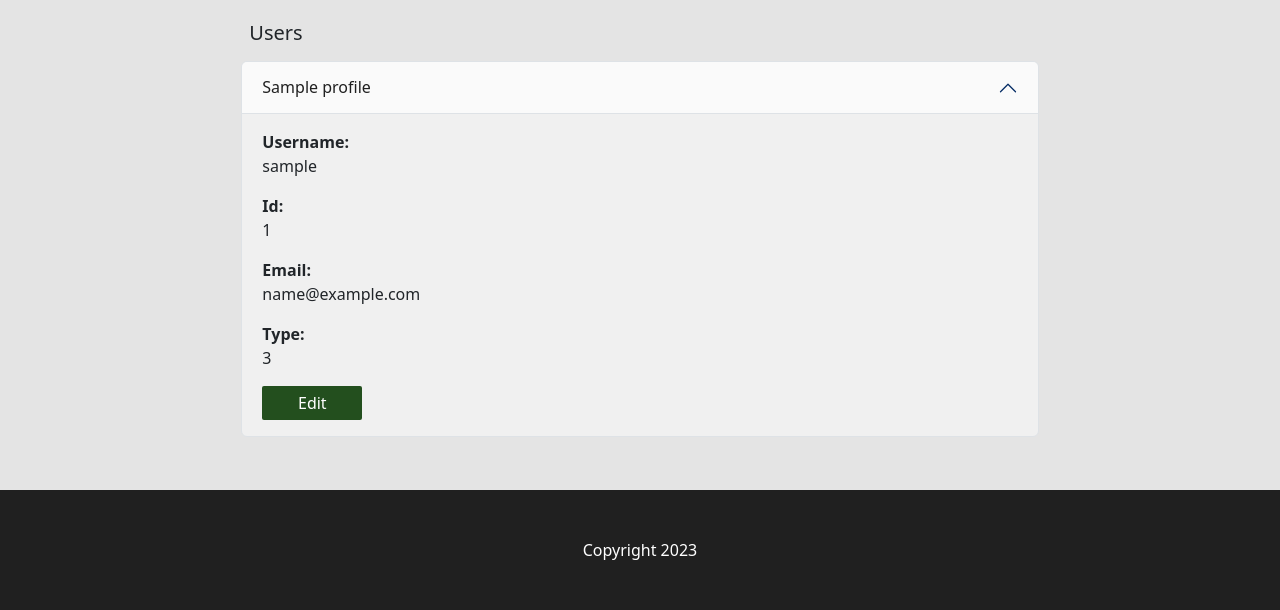
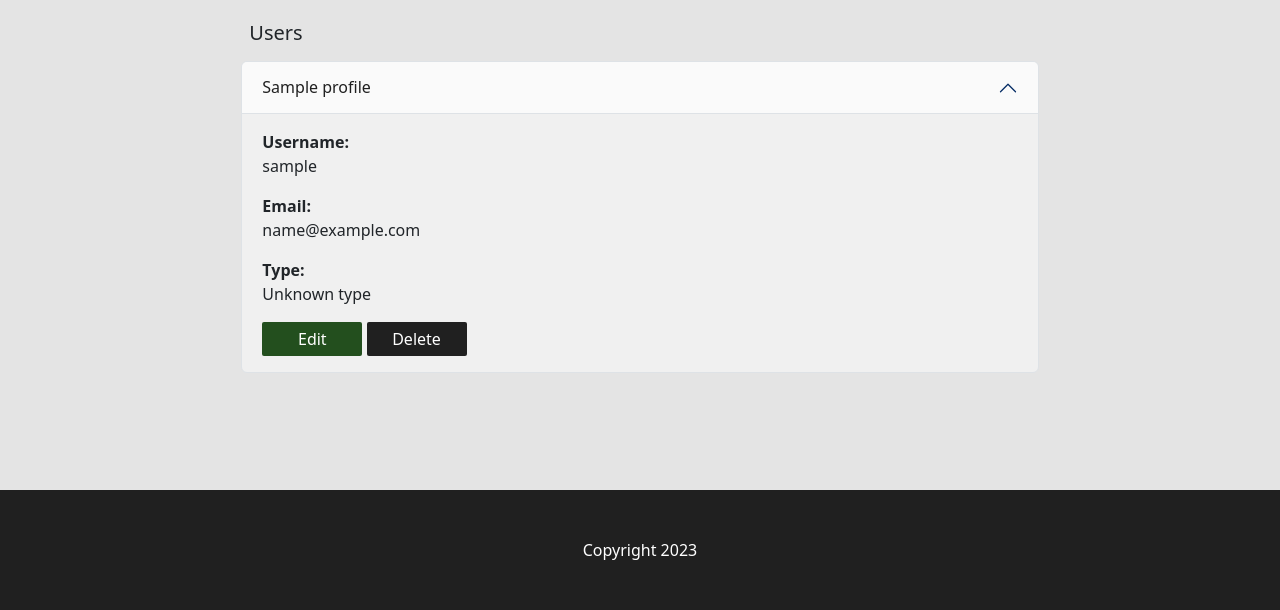
Before and after one commit to andrebraga7/the-maintenance-co, a Django app: page /manager/show-users in a window 1280 px wide, after a click that opens the changed part. Shown: the part 194-804 px from the top of the page. Run offline with Django 3.2, Linux system fonts and the light colour scheme; tables that the repository leaves empty hold one stand-in row (values such as "Sample post"); some libraries are stand-ins or nearby versions.

Commit message:
Add the delete user view and template

```diff
--- a/manager_dashboard/models.py
+++ b/manager_dashboard/models.py
@@ -10,7 +10,7 @@ USER_TYPES = ((3, 'Client'), (2, 'Employee'), (1, 'Manager'))
 class Profile(models.Model):
     user = models.OneToOneField(User, on_delete=models.CASCADE)
     name = models.CharField(max_length=20)
-    type = models.IntegerField(choices=USER_TYPES)
+    type = models.IntegerField(choices=USER_TYPES, default=3)
 
     class Meta:
         permissions = [
--- a/manager_dashboard/urls.py
+++ b/manager_dashboard/urls.py
@@ -5,5 +5,6 @@ urlpatterns = [
     path('manager/jobs-list', views.JobsList.as_view(), name='jobs_list'),
     path('manager/signup', views.CustomSignupView.as_view(), name='account_signup'),
     path('manager/show-users', views.ShowUsers.as_view(), name='show_users'),
-    path('manager/<user_id>', views.EditUser.as_view(), name='edit_user'),
+    path('manager/edit_<user_id>', views.EditUser.as_view(), name='edit_user'),
+    path('manager/delete_<user_id>', views.DeleteUser.as_view(), name='delete_user'),
 ]
--- a/manager_dashboard/views.py
+++ b/manager_dashboard/views.py
@@ -49,8 +49,7 @@ class JobsList(View):
 class ShowUsers(View):
 
     def get(self, request):
-        users = User.objects.all().filter(
-            profile__name__isnull=False).order_by('profile__name')
+        users = User.objects.all().order_by('profile__name')
 
         return render(
             request,
@@ -63,8 +62,8 @@ class EditUser(View):
 
     def get(self, request, user_id, *args, **kwargs):
         edit_user = get_object_or_404(User, id=user_id)
-        form1 = EditUserForm(instance=edit_user)
-        form2 = EditProfileForm(instance=edit_user.profile)
+        form1 = EditProfileForm(instance=edit_user.profile)
+        form2 = EditUserForm(instance=edit_user)
 
         return render(
             request,
@@ -76,13 +75,29 @@ class EditUser(View):
 
     def post(self, request, user_id, *args, **kwargs):
         edit_user = get_object_or_404(User, id=user_id)
-        form1 = EditUserForm(request.POST, instance=edit_user)
-        form2 = EditProfileForm(request.POST, instance=edit_user.profile)
+        form1 = EditProfileForm(request.POST, instance=edit_user.profile)
+        form2 = EditUserForm(request.POST, instance=edit_user)
 
         if form1.is_valid() and form2.is_valid():
             form1.save()
             form2.save()
             return redirect('show_users')
         else:
-            form1 = EditUserForm()
-            form2 = EditProfileForm()
+            form1 = EditProfileForm()
+            form2 = EditUserForm()
+
+
+class DeleteUser(View):
+
+    def get(self, request, user_id):
+        delete_user = get_object_or_404(User, id=user_id)
+
+        return render(
+            request,
+            'manager_dashboard/delete_user.html',
+            {'delete_user': delete_user})
+
+    def post(self, request, user_id):
+        delete_user = get_object_or_404(User, id=user_id)
+        delete_user.delete()
+        return redirect('show_users')
--- a/static/css/style.css
+++ b/static/css/style.css
@@ -1,6 +1,10 @@
 html, body {
     height: 100%;
     background-color: #E4E4E4;
+}
+
+a {
+    text-decoration: none;
 }
 
 
@@ -115,3 +119,17 @@ html, body {
     color: white;
     background-color: #393939;
 }
+
+.grey-btn {
+    color: white;
+    background-color: #202020;
+    border: none;
+    border-radius: 2px;
+    padding: 5px;
+    width: 100px;
+}
+
+.grey-btn:hover {
+    color: white;
+    background-color: #393939;
+}
--- a/templates/manager_dashboard/show_users.html
+++ b/templates/manager_dashboard/show_users.html
@@ -23,19 +23,26 @@
                                 <span>{{ user }}</span>
                             </p>
                             <p>
-                                <strong>Id:</strong><br>
-                                <span>{{ user.id }}</span>
-                            </p>
-                            <p>
                                 <strong>Email:</strong><br>
                                 <span>{{ user.email }}</span>
                             </p>
                             <p>
                                 <strong>Type:</strong><br>
-                                <span>{{ user.profile.type }}</span>
+                                {% if user.profile.type == '1' %}
+                                <span>Manager</span>
+                                {% elif user.profile.type == '2' %}
+                                <span>Employee</span>
+                                {% elif user.profile.type == '3' %}
+                                <span>Client</span>
+                                {% else %}
+                                <span>Unknown type</span>
+                                {% endif %}
                             </p>
                             <a href="{% url 'edit_user' user.id %}">
                                 <button class="green-btn">Edit</button>
+                            </a>
+                            <a href="{% url 'delete_user' user.id %}">
+                                <button class="grey-btn">Delete</button>
                             </a>
                         </div>
                     </div>
```
Also changed, not shown: templates/manager_dashboard/delete_user.html (added, +19 -0 lines), manager_dashboard/migrations/0004_alter_profile_type.py (added).
